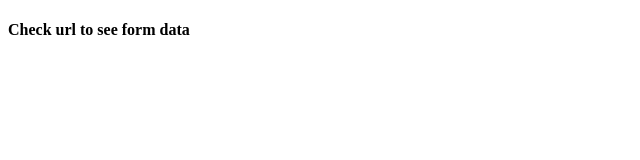
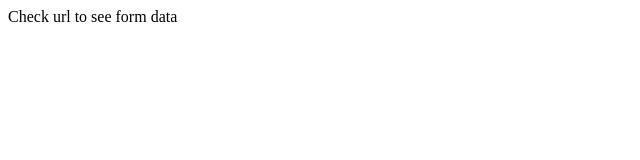
Before and after one commit to jdheeraj536/html-assesment-2, a plain HTML site: page process.html in a window 1280 px wide. Shown: the whole page, without its empty margins (0-640 px from the left). Drawn offline with Linux system fonts and the light colour scheme.

Commit message:
create new page of process

```diff
--- a/index3.html
+++ b/process.html
@@ -4,9 +4,9 @@
     <meta charset="UTF-8">
     <meta http-equiv="X-UA-Compatible" content="IE=edge">
     <meta name="viewport" content="width=device-width, initial-scale=1.0">
-    <title>Document</title>
+    <title>process</title>
 </head>
 <body>
-   <h4> Check url to see form data</h4>
+    Check url to see form data
 </body>
 </html>
```
